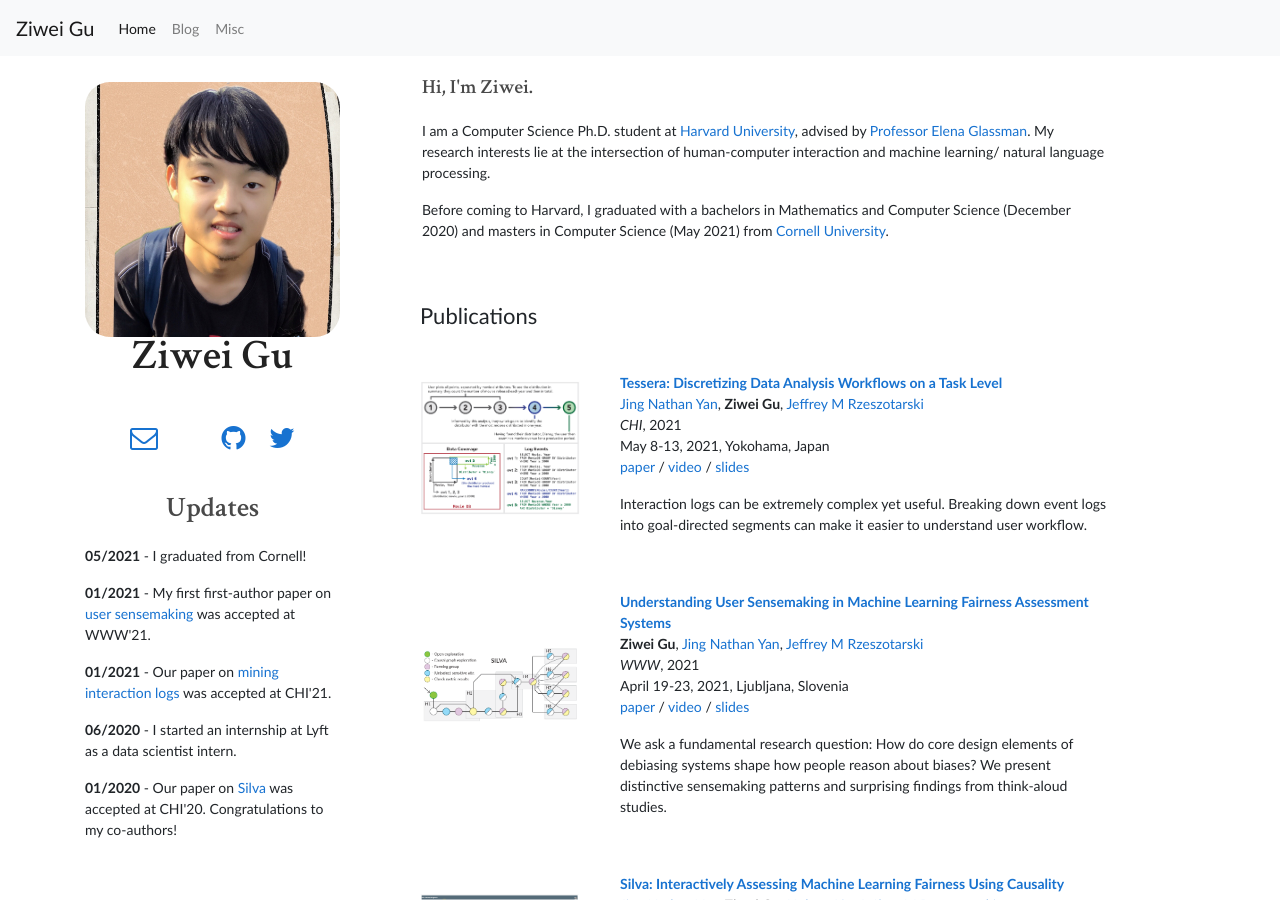
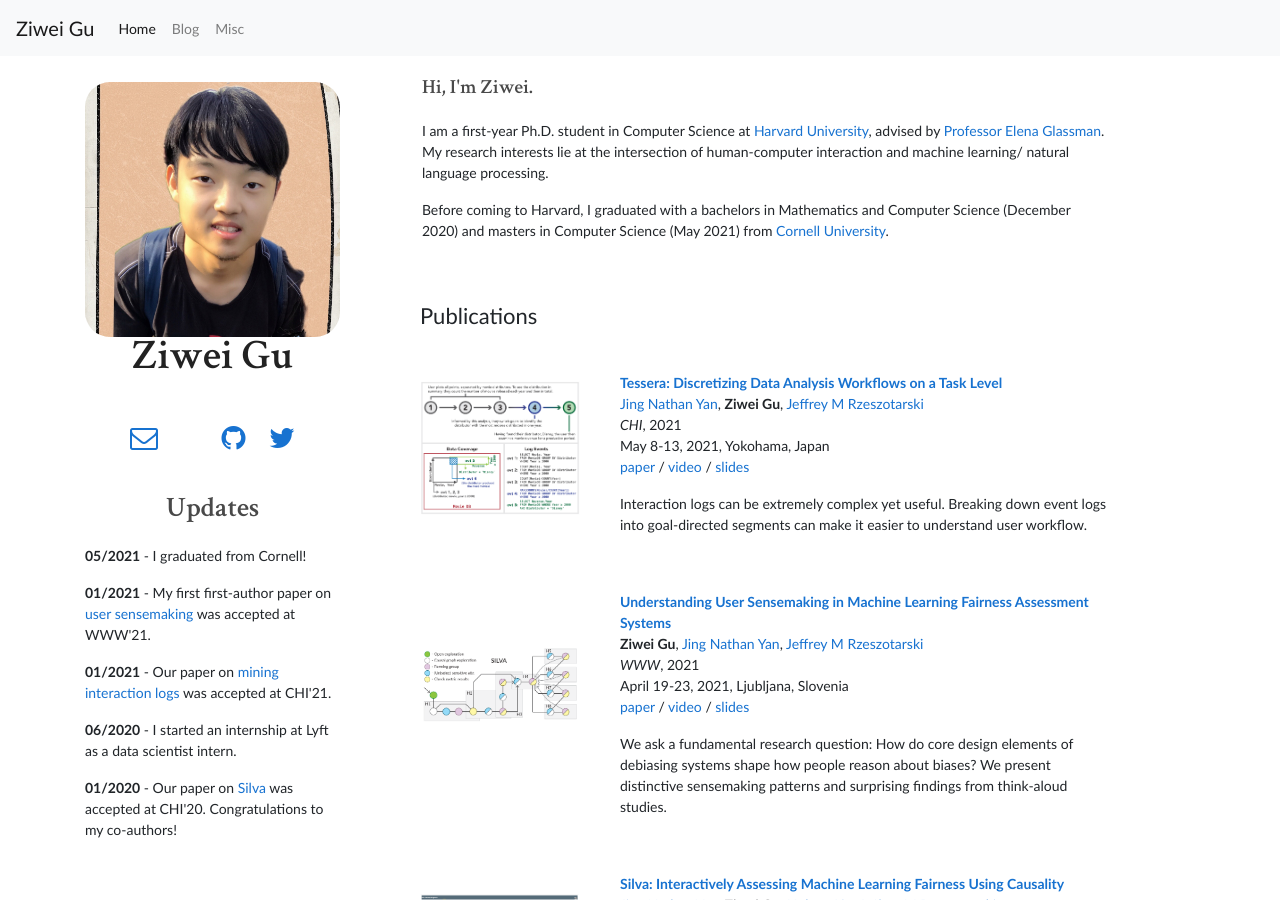
Before and after one commit to ZiweiGu/ZiweiGu.github.io, a Jekyll site: the page built from index.html, in a window 1280 px wide and 900 px high. Built offline with Jekyll 4.4.1, drawn with Linux system fonts in a browser that asks for light colours; nearby versions of some CDN libraries; a style sheet for code colours, icons or effects is not loaded.

Commit message:
minor change

```diff
--- a/index.html
+++ b/index.html
@@ -51,7 +51,7 @@ extra_css: "mystyle.css"
                       <name>Ziwei Gu</name>
                     </p> -->
                     <h5>Hi, I'm Ziwei.</h5>
-                    <p>I am a Computer Science Ph.D. student at <a href="https://www.harvard.edu/">Harvard University</a>, advised by <a href="https://glassmanlab.seas.harvard.edu/">Professor Elena Glassman</a>. My research interests lie at the intersection of human-computer interaction and machine learning/ natural language processing. <!-- My current research focuses on developing <strong>novel interactive systems</strong> to (1) help people <strong>perceive patterns in large language corpora</strong> and (2) <strong>support human-centered AI</strong>. -->
+                    <p>I am a first-year Ph.D. student in Computer Science at <a href="https://www.harvard.edu/">Harvard University</a>, advised by <a href="https://glassmanlab.seas.harvard.edu/">Professor Elena Glassman</a>. My research interests lie at the intersection of human-computer interaction and machine learning/ natural language processing. <!-- My current research focuses on developing <strong>novel interactive systems</strong> to (1) help people <strong>perceive patterns in large language corpora</strong> and (2) <strong>support human-centered AI</strong>. -->
                     </p>
                     <p>
                       Before coming to Harvard, I graduated with a bachelors in Mathematics and Computer Science (December 2020) and masters in Computer Science (May 2021) from <a href="https://www.cornell.edu/">Cornell University</a>.
```
